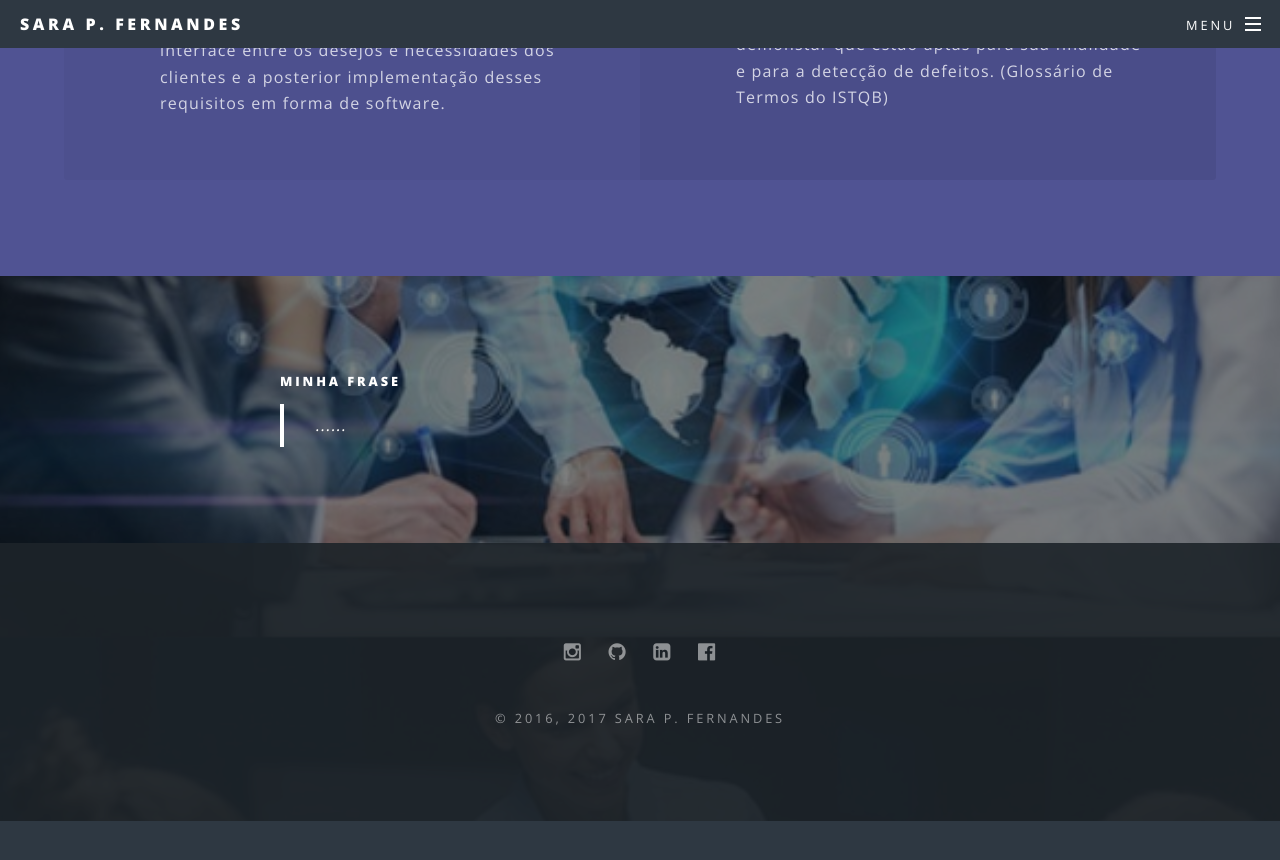
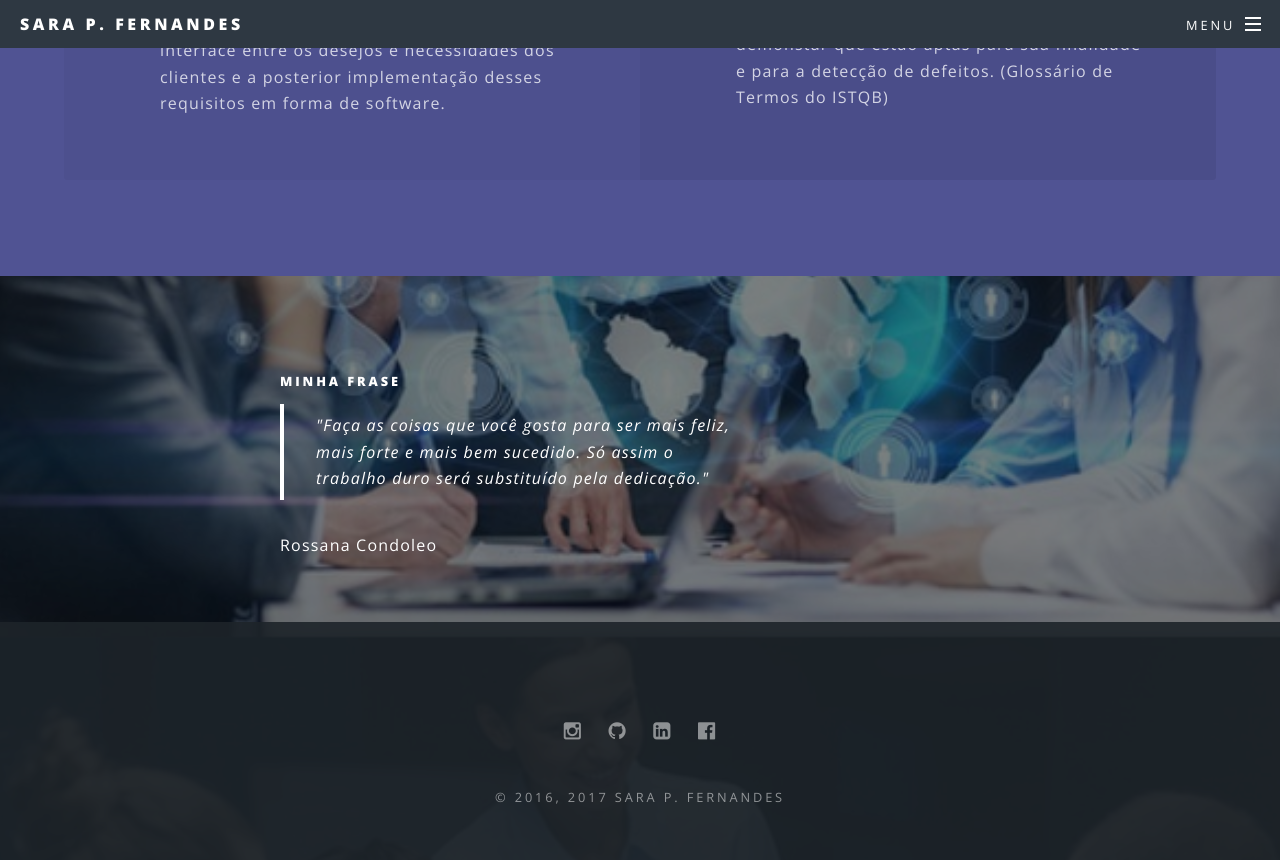
Before and after one commit to SaraFernandes/sarafernandes.github.io_sfdhgdfg, a Jekyll site: the page built from index.html, in a window 1280 px wide and 900 px high, scrolled down 2963 px. Shown: the top 860 px of the window. Built offline with Jekyll 4.4.1, drawn with Linux system fonts in a browser that asks for light colours; before the commit the page ends 3784 px from its top, so only the background shows below that.

```diff
--- a/index.html
+++ b/index.html
@@ -101,7 +101,8 @@
 						<div class="inner">
 							<header>
 								<h5>Minha Frase</h5>
-								<blockquote>......</blockquote>
+								<blockquote>"Faça as coisas que você gosta para ser mais feliz, mais forte e mais bem sucedido. Só assim o trabalho duro será substituído pela dedicação." </blockquote>
+								Rossana Condoleo
 							</header>
 							<ul class="actions vertical">
 								<!--<li><a href="#" class="button fit special">Analista de Requisitos/Teste de Software</a></li>
```
